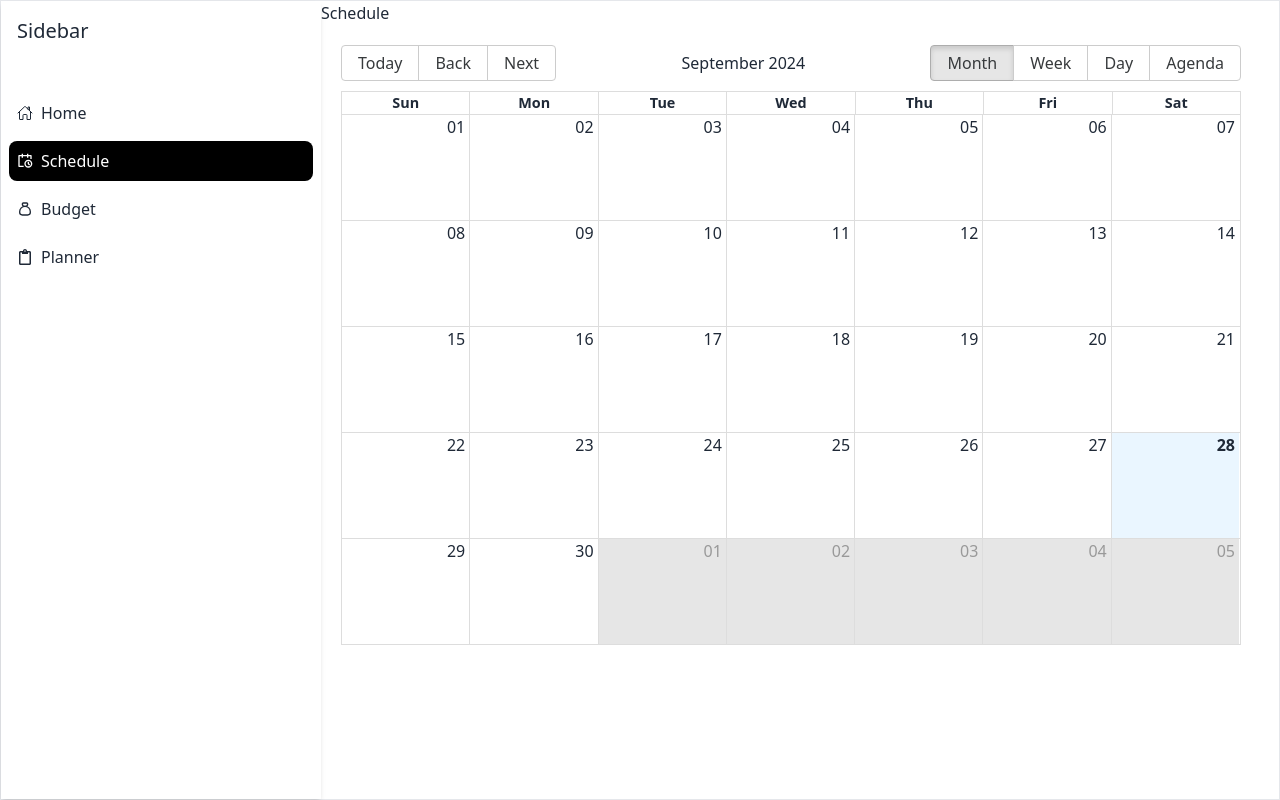
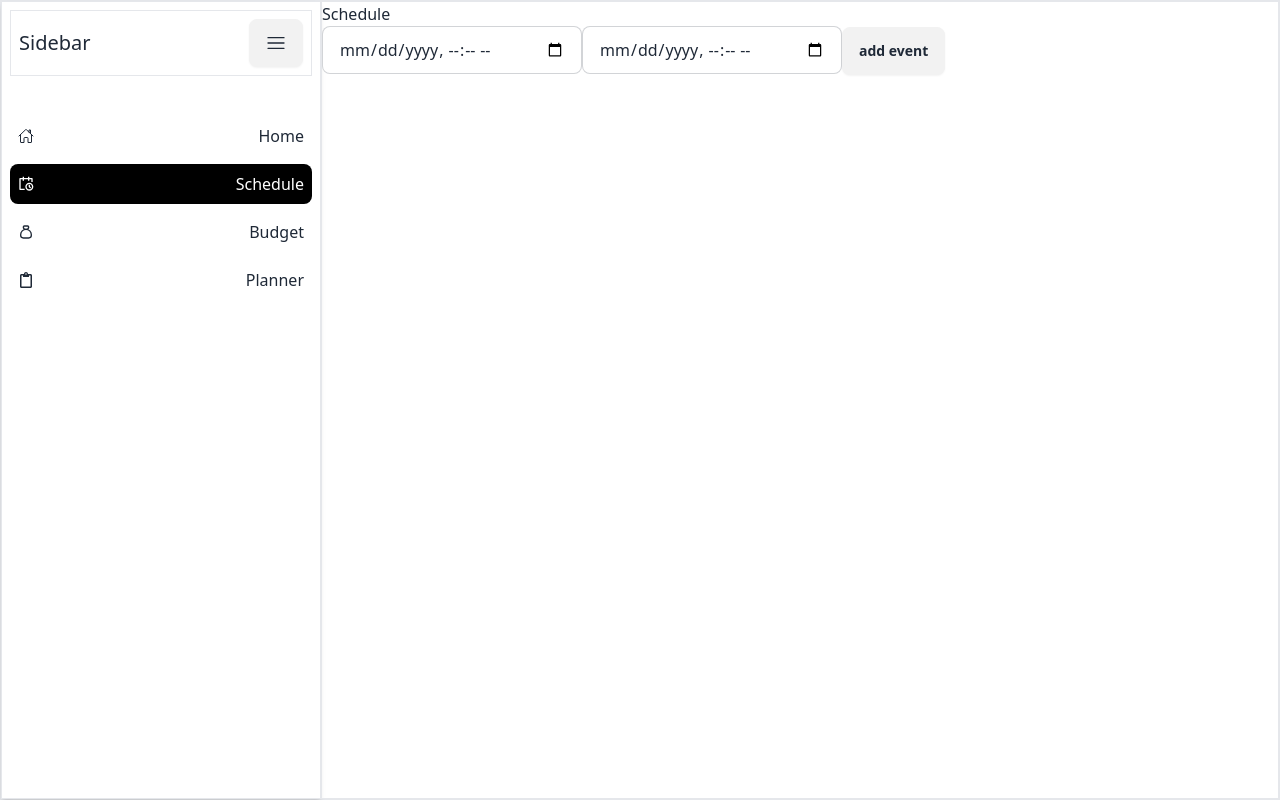
Before and after one commit to sadmaningithub/academic-shelf-client, a React (Vite) app: page /dashboard/schedule in a window 1280 px wide. Built offline with nearby package versions, Linux system fonts and the light colour scheme.

Commit message:
add toggle sidebar feature

```diff
--- a/src/components/DashboardComponents/SideBar.jsx
+++ b/src/components/DashboardComponents/SideBar.jsx
@@ -1,12 +1,16 @@
+import { useState } from "react";
 import { FaRegClipboard } from "react-icons/fa";
 import { IoHomeOutline } from "react-icons/io5";
 import { RiCalendarScheduleLine } from "react-icons/ri";
+import { RxHamburgerMenu } from "react-icons/rx";
 import { TbMoneybag } from "react-icons/tb";
 
 import { NavLink } from "react-router-dom";
 
 
 const SideBar = () => {
+
+    const [isOpen, setIsOpen] = useState(true)
 
     const navLinks = [
         { path: 'home', name: 'Home', icon: <IoHomeOutline /> },
@@ -17,8 +21,11 @@ const SideBar = () => {
     ]
 
     return (
-        <div className=" h-full p-2 shadow-md">
-            <h1 className="p-2 mb-10 text-xl">Sidebar</h1>
+        <div className={` border ${isOpen ? 'h-full p-2 shadow-md': 'w-fit '}`}>
+            <div className="flex flex-row justify-between items-center p-2 mb-10 border">
+                <h1 className={` ${isOpen ? 'text-xl' : 'hidden'}`}>Sidebar</h1>
+                <button onClick={()=> setIsOpen(!isOpen)} className="btn"><RxHamburgerMenu className="text-xl"/></button>
+            </div>
             <div className="space-y-2">
                 {
                     navLinks.map((navLink, index) => <NavLink
@@ -35,8 +42,10 @@ const SideBar = () => {
                         </span>
                     )} */}
                         {/* <span className="flex flex-row items-center gap-2 text-2xl"> */}
-                        {navLink.icon}
-                        {navLink.name}
+                        <span className="w-full" >{navLink.icon}</span>
+                        {
+                            isOpen && navLink.name
+                        }
                         {/* </span> */}
                     </NavLink>)
                 }
--- a/src/layouts/Dashboard.jsx
+++ b/src/layouts/Dashboard.jsx
@@ -4,7 +4,7 @@ import SideBar from "../components/DashboardComponents/SideBar";
 
 const Dashboard = () => {
     return (
-        <div className="max-w-7xl mx-auto flex flex-row min-h-screen border">
+        <div className="flex flex-row min-h-screen border">
             <div className="max-w-xs w-full ">
                 <SideBar></SideBar>
             </div>
--- a/src/pages/DashboardPages/Schedule.jsx
+++ b/src/pages/DashboardPages/Schedule.jsx
@@ -1,31 +1,106 @@
-import moment from "moment";
-import { Calendar, momentLocalizer } from "react-big-calendar";
-import "react-big-calendar/lib/css/react-big-calendar.css"
+// import moment from "moment";
+// import { useState } from "react";
+// import { Calendar, momentLocalizer } from "react-big-calendar";
+// import "react-big-calendar/lib/css/react-big-calendar.css"
 
-const localizer = momentLocalizer(moment)
+import { useEffect, useState } from "react";
 
-const myEventsList = [
-    {
-        title: "Meeting",
-        start: new Date(2025, 8, 5, 10, 0), // Sep 5, 2025 at 10 AM
-        end: new Date(2025, 8, 5, 12, 0),
-    },
-];
+// const localizer = momentLocalizer(moment)
+
+// console.log(moment());
+// console.log(typeof moment());
+// console.log(moment()._d);
+// console.log(moment().date());
+// console.log(moment().day());
+// console.log(moment().month());
+// console.log(moment().year());
+// console.log(Date());
+
+
 
 const Schedule = () => {
+
+    // const [startDate, setStartDate] = useState(null)
+    // const [endtDate, setEndDate] = useState(null)
+
+    // const handleAddEvent = e => {
+    //     e.preventDefault()
+    //     const startDate = new Date(e.target.startEvent.value);
+    //     const endDate = new Date(e.target.endEvent.value);
+    //     setStartDate(startDate)
+    //     setEndDate(endDate)
+    //     console.log(startDate);
+    //     console.log(endDate);
+    // }
+
+    // const myEventsList = [
+    //     {
+    //         title: "Meeting",
+    //         start: startDate,
+    //         end: endtDate,
+
+    //     },
+    // ];
+
+    const [events, setEvents] = useState([]);
+
+    const handleAddEvent = e => {
+        e.preventDefault();
+        const form = e.target;
+        const startDate = form.start.value;
+        const endDate = form.end.value;
+        const date = { startDate, endDate }
+        console.log(startDate, endDate);
+        fetch('http://localhost:5000/events', {
+            method: 'POST',
+            headers: {
+                'content-type': 'application/json'
+            },
+            body: JSON.stringify(date)
+
+        })
+            .then(res => res.json())
+            .then(data => console.log(data))
+    }
+
+    // useEffect(() => {
+    //     fetch('http://localhost:5000/events')
+    //         .then(res => res.json())
+    //         .then(data => {
+    //             console.log(events);
+    //             setEvents(data)
+    //         })
+
+    // }, [])
+    const newDate = new Date("2025-09-06T22:25")
+
+    console.log(newDate);
+
+
     return (
-        <div>
+        <div className="w-full border ">
             <h1>Schedule</h1>
-            <div className="p-5 w-full">
+
+            <form onSubmit={handleAddEvent}>
+                <input className="input input-bordered" type="datetime-local" name="start" id="" />
+                <input className="input input-bordered" type="datetime-local" name="end" id="" />
+                <input className="btn" type="submit" value="add event" />
+            </form>
+            {/* <form onSubmit={handleAddEvent}>
+                <input className="input input-bordered" type="datetime-local" name="startEvent" id="" />
+                <input className="input input-bordered" type="datetime-local" name="endEvent" id="" />
+                <input className="btn" type="submit" value="add event" />
+            </form>
+            <div className="flex flex-row justify-center p-5 h-2/3 border">
                 <Calendar
                     localizer={localizer}
                     events={myEventsList}
                     startAccessor="start"
                     endAccessor="end"
-                    style={{ height: 600, width: 900  }}
-
+                    // style={{width: 1200}}
+                    className="w-2/3 border border-blue-500"
                 />
-            </div>
+            </div> */}
         </div>
     );
 };
```
